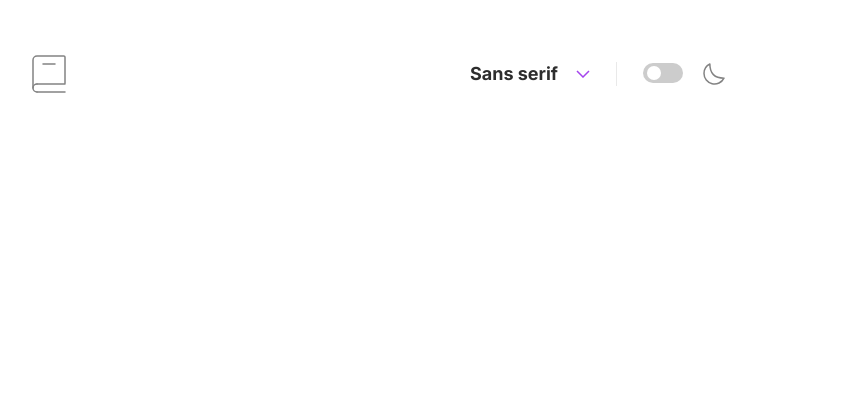
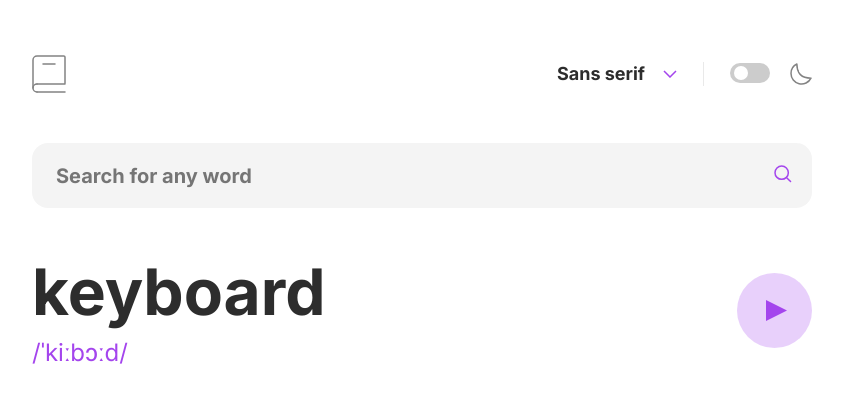
Before and after one commit to WiaterKa/2023.04.24----Dictionary_App_INT, a React (Vite) app: page / in a window 1280 px wide. Shown: the top 402 px of the page, without its empty margins (218-1061 px from the left). Built offline with nearby package versions, Linux system fonts and the light colour scheme.

Commit message:
HERO_HTML+SASS_Setup

```diff
--- a/src/App.jsx
+++ b/src/App.jsx
@@ -1,5 +1,6 @@
 import React from "react";
 import "./App.scss";
+import Hero from "./components/Hero/Hero";
 import Navigation from "./components/Navigation/Navigation";
 
 function App() {
@@ -7,6 +8,7 @@ function App() {
     <>
       <div className="main-container">
         <Navigation />
+        <Hero />
       </div>
     </>
   );
--- /dev/null
+++ b/src/components/Hero/Hero.jsx
@@ -0,0 +1,24 @@
+import React from "react";
+import "./styles.scss";
+
+export default function Hero() {
+  return (
+    <section className="hero">
+      <form>
+        <input placeholder="Search for any word"></input>
+        <img
+          className="search-svg"
+          src="src/assets/images/icon-search.svg"
+          alt="search-icon"
+        />
+      </form>
+      <div className="outcome-box">
+        <div className="txt-box">
+          <h1>keyboard</h1>
+          <h2>/ˈkiːbɔːd/</h2>
+        </div>
+        <img src="src/assets/images/icon-play.svg" alt="play-img" />
+      </div>
+    </section>
+  );
+}
--- /dev/null
+++ b/src/components/Hero/styles.css
@@ -0,0 +1,60 @@
+.hero form {
+  position: relative;
+  display: flex;
+  margin-top: 5rem;
+  margin-bottom: 4rem;
+}
+
+.hero form input {
+  width: 100%;
+  height: 6.5rem;
+  background: #f4f4f4;
+  border-radius: 1.6rem;
+  padding: 2rem 2.4rem;
+  font-family: "Inter";
+  font-style: normal;
+  font-weight: 700;
+  font-size: 2rem;
+  line-height: 2.4rem;
+  color: #2d2d2d;
+  border: none;
+}
+
+.hero form .search-svg {
+  position: absolute;
+  top: 2.2rem;
+  right: 2rem;
+}
+
+.hero .outcome-box {
+  display: flex;
+  justify-content: space-between;
+  margin-top: 4.5rem;
+  align-items: center;
+}
+
+.hero .outcome-box .txt-box {
+  display: flex;
+  flex-direction: column;
+  align-items: flex-start;
+  justify-content: flex-start;
+}
+
+.hero .outcome-box .txt-box h1 {
+  font-family: "Inter";
+  font-style: normal;
+  font-weight: 700;
+  font-size: 6.4rem;
+  line-height: 7.7rem;
+  color: #2d2d2d;
+}
+
+.hero .outcome-box .txt-box h2 {
+  font-family: "Inter";
+  font-style: normal;
+  font-weight: 400;
+  font-size: 2.4rem;
+  line-height: 2.9rem;
+  color: #a445ed;
+  margin-top: 0.8rem;
+}
--- /dev/null
+++ b/src/components/Hero/styles.min.css
@@ -0,0 +1 @@
+.hero form{position:relative;display:flex;margin-top:5rem;margin-bottom:4rem}.hero form input{width:100%;height:6.5rem;background:#f4f4f4;border-radius:1.6rem;padding:2rem 2.4rem;font-family:"Inter";font-style:normal;font-weight:700;font-size:2rem;line-height:2.4rem;color:#2d2d2d;border:none}.hero form .search-svg{position:absolute;top:2.2rem;right:2rem}.hero .outcome-box{display:flex;justify-content:space-between;margin-top:4.5rem;align-items:center}.hero .outcome-box .txt-box{display:flex;flex-direction:column;align-items:flex-start;justify-content:flex-start}.hero .outcome-box .txt-box h1{font-family:"Inter";font-style:normal;font-weight:700;font-size:6.4rem;line-height:7.7rem;color:#2d2d2d}.hero .outcome-box .txt-box h2{font-family:"Inter";font-style:normal;font-weight:400;font-size:2.4rem;line-height:2.9rem;color:#a445ed;margin-top:0.8rem}
--- /dev/null
+++ b/src/components/Hero/styles.scss
@@ -0,0 +1,62 @@
+.hero {
+  form {
+    position: relative;
+    display: flex;
+    margin-top: 5rem;
+    margin-bottom: 4rem;
+
+    input {
+      width: 100%;
+      height: 6.5rem;
+      background: #f4f4f4;
+      border-radius: 1.6rem;
+      padding: 2rem 2.4rem;
+      font-family: "Inter";
+      font-style: normal;
+      font-weight: 700;
+      font-size: 2rem;
+      line-height: 2.4rem;
+      color: #2d2d2d;
+      border: none;
+    }
+
+    .search-svg {
+      position: absolute;
+      top: 2.2rem;
+      right: 2rem;
+    }
+  }
+
+  .outcome-box {
+    display: flex;
+    justify-content: space-between;
+    margin-top: 4.5rem;
+    align-items: center;
+
+    .txt-box {
+      display: flex;
+      flex-direction: column;
+      align-items: flex-start;
+      justify-content: flex-start;
+
+      h1 {
+        font-family: "Inter";
+        font-style: normal;
+        font-weight: 700;
+        font-size: 6.4rem;
+        line-height: 7.7rem;
+        color: #2d2d2d;
+      }
+
+      h2 {
+        font-family: "Inter";
+        font-style: normal;
+        font-weight: 400;
+        font-size: 2.4rem;
+        line-height: 2.9rem;
+        color: #a445ed;
+        margin-top: 0.8rem;
+      }
+    }
+  }
+}
--- a/src/components/Navigation/styles.css
+++ b/src/components/Navigation/styles.css
@@ -7,7 +7,7 @@ nav {
 nav .nav-interaction-box {
   width: 50%;
   display: flex;
-  justify-content: space-between;
+  justify-content: flex-end;
   align-items: center;
 }
 
@@ -15,7 +15,6 @@ nav .nav-interaction-box .font-box {
   display: flex;
   justify-content: flex-end;
   position: relative;
-  width: 50%;
   cursor: pointer;
   border-right: 1px solid #e9e9e9;
   padding-right: 2.6rem;
@@ -65,7 +64,6 @@ nav .nav-interaction-box .font-box img {
 }
 
 nav .display-manipulation-box {
-  width: 50%;
   padding-left: 2.6rem;
   display: flex;
   gap: 2rem;
--- a/src/components/Navigation/styles.scss
+++ b/src/components/Navigation/styles.scss
@@ -6,14 +6,13 @@ nav {
   .nav-interaction-box {
     width: 50%;
     display: flex;
-    justify-content: space-between;
+    justify-content: flex-end;
     align-items: center;
 
     .font-box {
       display: flex;
       justify-content: flex-end;
       position: relative;
-      width: 50%;
       cursor: pointer;
       border-right: 1px solid #e9e9e9;
       padding-right: 2.6rem;
@@ -64,7 +63,6 @@ nav {
   }
 
   .display-manipulation-box {
-    width: 50%;
     padding-left: 2.6rem;
     display: flex;
     gap: 2rem;
```
Also changed, not shown: src/components/Navigation/styles.min.css (+1 -1 lines).
